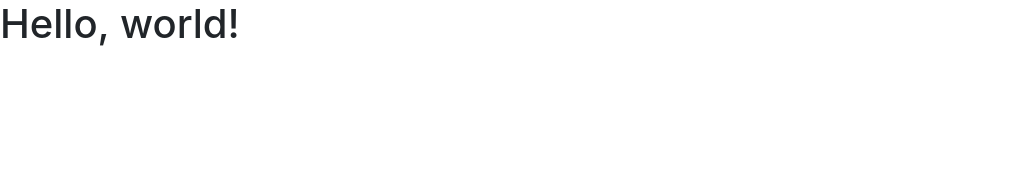
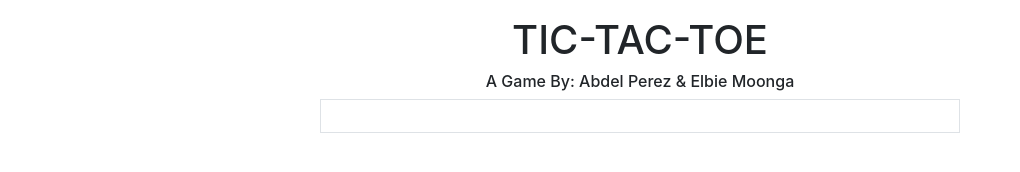
Before and after one commit to Elbie-em/JavaScript-Tic-Tac-Toe-Game, a website: page index.html in a window 1280 px wide. Shown: the whole page, without its empty margins (0-1020 px from the left). Drawn offline with nearby package versions, Linux system fonts and the light colour scheme.

Commit message:
add game headings and containers

```diff
--- a/index.html
+++ b/index.html
@@ -11,8 +11,10 @@
     <title>tictactoe.app</title>
   </head>
   <body>
-    <h1>Hello, world!</h1>
+    <h1 class="mt-3 text-center">TIC-TAC-TOE</h1>
+    <h6 class="mt-1 text-center">A Game By: Abdel Perez & Elbie Moonga</h6>
+    <div class="text-center w-50 border mx-auto p-3">
 
-
+    </div>
   </body>
 </html>
```
